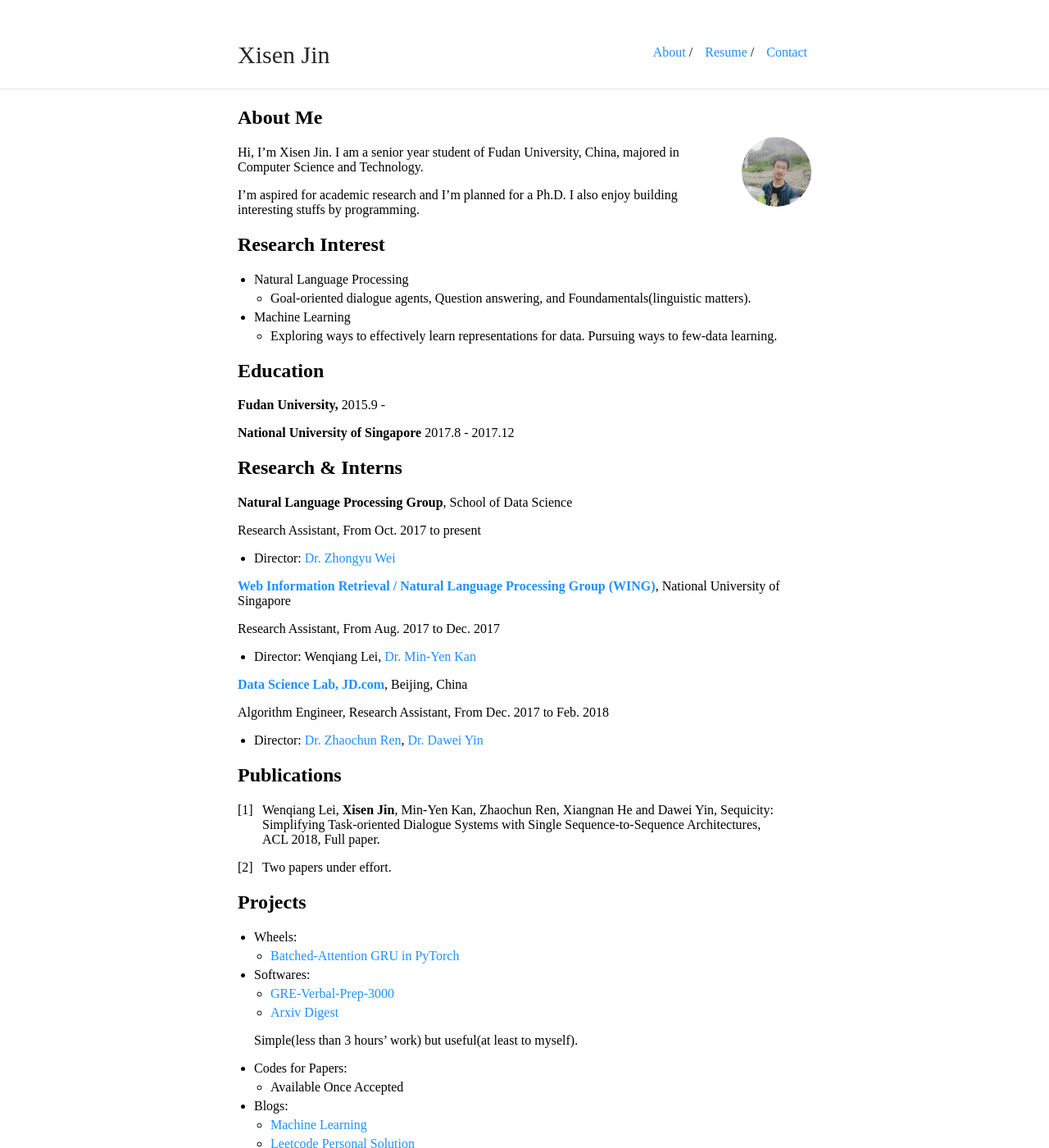
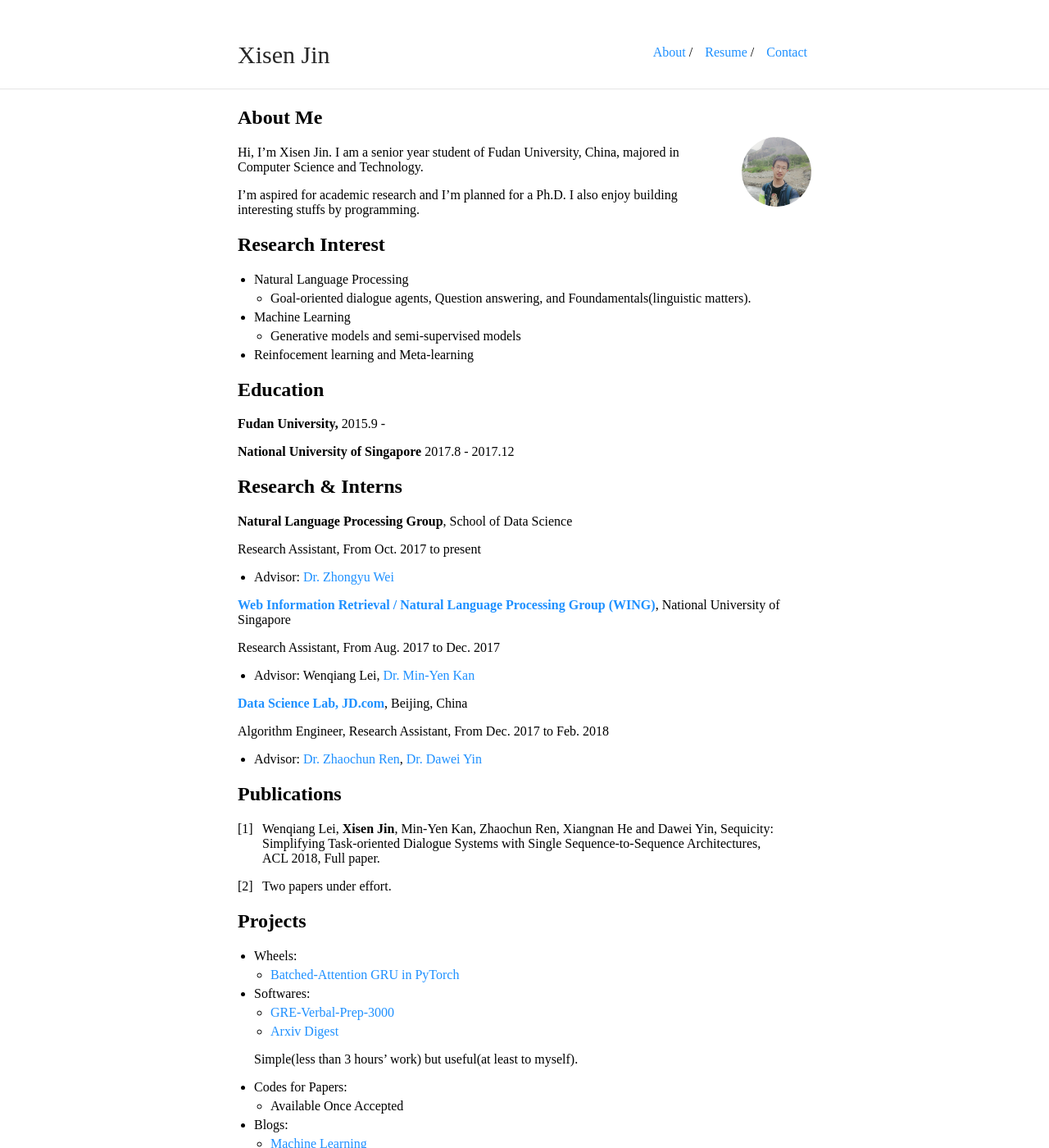
Before and after one commit to AuCson/aucson.github.io, a Jekyll site: the page built from index.md, in a window 1280 px wide and 1400 px high. Shown: the whole window at 82% size. Built offline with Jekyll 4.4.1, drawn with Linux system fonts in a browser that asks for light colours; our own code applies the rules of GitHub Pages for plain Markdown files; some of the changed lines change nothing that is shown; some of the changed text lies outside the part shown.

Commit message:
Update index.md

```diff
--- a/index.md
+++ b/index.md
@@ -16,7 +16,8 @@ I'm aspired for academic research and I'm planned for a Ph.D. I also enjoy build
 - Natural Language Processing
     - Goal-oriented dialogue agents, Question answering, and Foundamentals(linguistic matters).
 - Machine Learning
-    - Exploring ways to effectively learn representations for data. Pursuing ways to few-data learning.
+    - Generative models and semi-supervised models
+- Reinfocement learning and Meta-learning
 <br>
 
 ## Education
@@ -32,18 +33,19 @@ I'm aspired for academic research and I'm planned for a Ph.D. I also enjoy build
 
 Research Assistant, From Oct. 2017 to present
 
-  - Director: [Dr. Zhongyu Wei](https://wei-zhongyu.github.io/)
+- Advisor: [Dr. Zhongyu Wei](https://wei-zhongyu.github.io/)
 
 <b>[Web Information Retrieval / Natural Language Processing Group (WING)](http://wing.comp.nus.edu.sg/)</b>, National University of Singapore
 
 Research Assistant, From Aug. 2017 to Dec. 2017
-- Director: Wenqiang Lei, [Dr. Min-Yen Kan](http://www.comp.nus.edu.sg/~kanmy/)
+
+- Advisor: Wenqiang Lei, [Dr. Min-Yen Kan](http://www.comp.nus.edu.sg/~kanmy/)
 
 
 <b>[Data Science Lab, JD.com](http://datascience.jd.com)</b>, Beijing, China
 
 Algorithm Engineer, Research Assistant, From Dec. 2017 to Feb. 2018
-- Director: [Dr. Zhaochun Ren](https://sites.google.com/site/zren87/), [Dr. Dawei Yin](http://www.yindawei.com/)
+- Advisor: [Dr. Zhaochun Ren](https://sites.google.com/site/zren87/), [Dr. Dawei Yin](http://www.yindawei.com/)
 <br>
 
 ## Publications
@@ -82,5 +84,5 @@ Algorithm Engineer, Research Assistant, From Dec. 2017 to Feb. 2018
 - Skilled: C++, Tensorflow, Web/Android Development
 - Independent research ability
 - English
-- Korean :p Cuz I'm *ethnically* Korean: Kim Hee Sam is my korean name pronunciation.
+- Korean :p Cuz I'm *ethnically* Korean: Kim Hee Sum(김희삼) is my korean name.
 <br>
```
